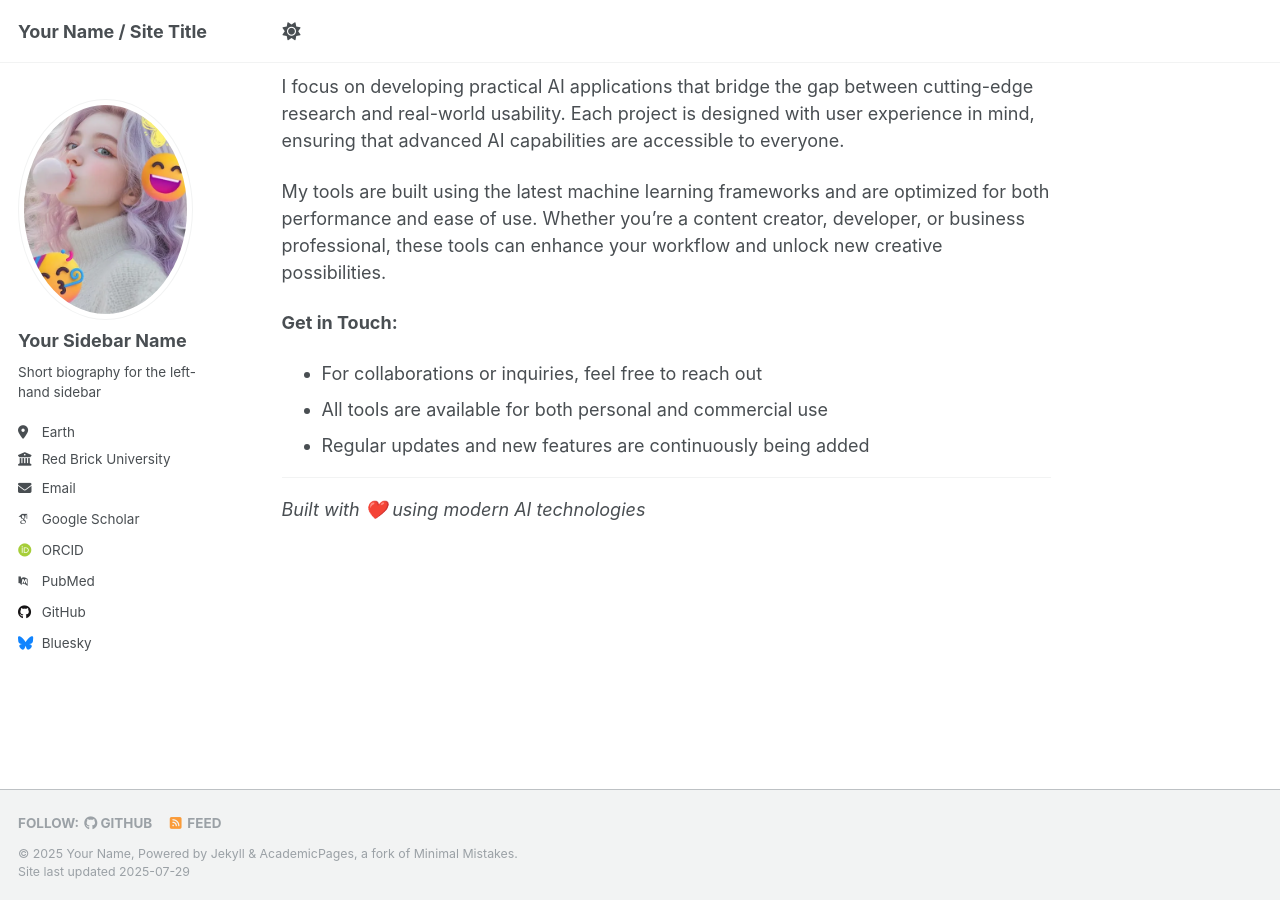
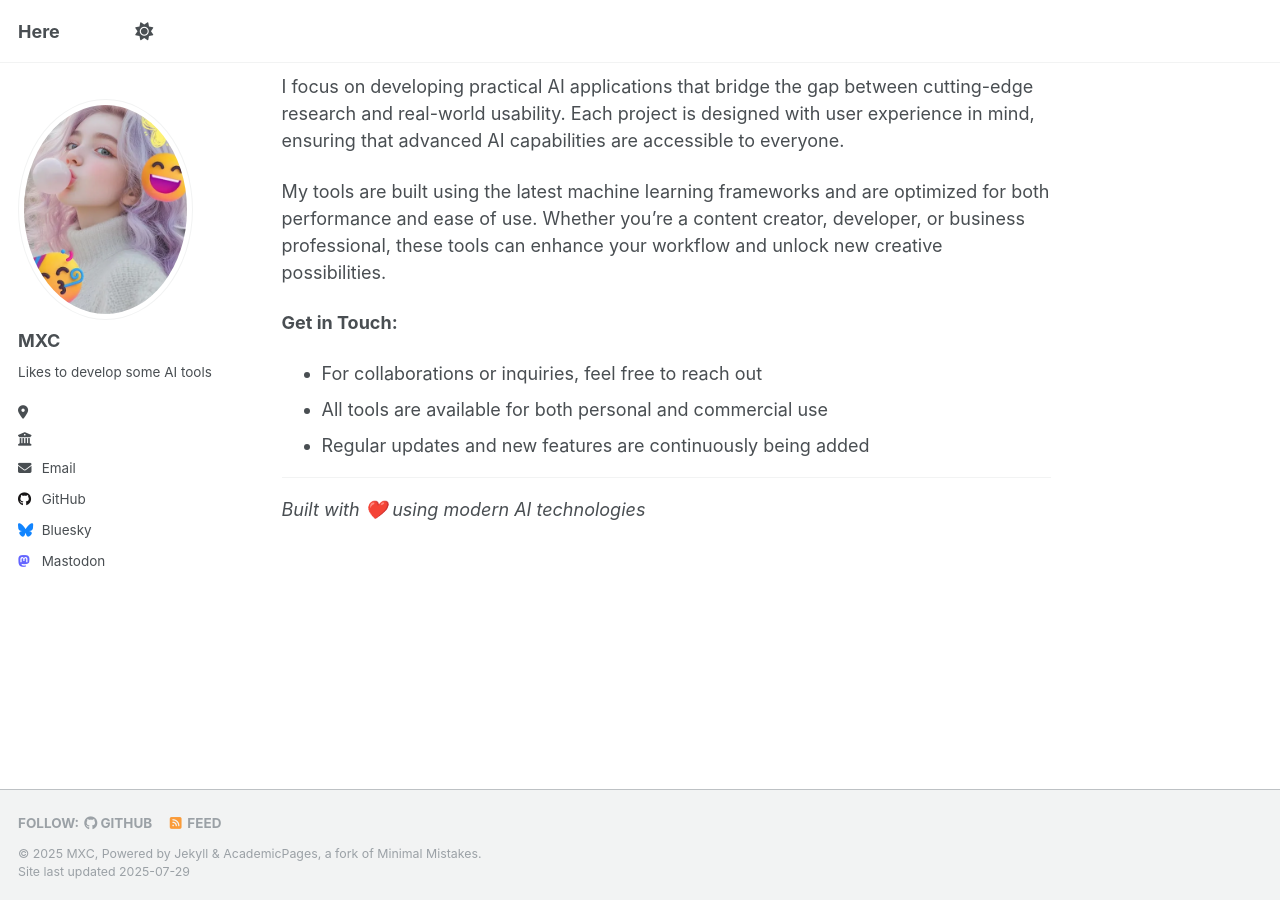
Before and after one commit to MrMengXC/mrmengxc.github.io, a Jekyll site: the page built from _pages/about.md, in a window 1280 px wide and 900 px high, scrolled down 2177 px. Built offline with Jekyll 4.4.1, drawn with Linux system fonts in a browser that asks for light colours; some web fonts are replaced.

Commit message:
更新内容

```diff
--- a/_config.yml
+++ b/_config.yml
@@ -9,11 +9,11 @@
 # Basic Site Settings
 locale                   : "en-US"
 site_theme               : "default"
-title                    : "Your Name / Site Title"
+title                    : "Here"
 title_separator          : "-"
-name                     : &name "Your Name"
-description              : &description "personal description"
-url                      : https://academicpages.github.io # the base hostname & protocol for your site e.g. "https://[your GitHub username].github.io" or if you already have some other page hosted on Github then use "https://[your GitHub username].github.io/[Your Repo Name]"
+name                     : &name "MXC"
+description              : &description ""
+url                      : https://github.com/MrMengXC # the base hostname & protocol for your site e.g. "https://[your GitHub username].github.io" or if you already have some other page hosted on Github then use "https://[your GitHub username].github.io/[Your Repo Name]"
 baseurl                  : "" # the subpath of your site, e.g. "/blog"
 repository               : "academicpages/academicpages.github.io"
 
@@ -23,23 +23,23 @@ repository               : "academicpages/academicpages.github.io"
 author:
   # Biographic information
   avatar           : "profile.png"
-  name             : "Your Sidebar Name"
+  name             : "MXC"
   pronouns         : # example: "she/her"
-  bio              : "Short biography for the left-hand sidebar"
-  location         : "Earth"
-  employer         : "Red Brick University"
+  bio              : "Likes to develop some AI tools"
+  location         : ""
+  employer         : ""
   uri              : # URL
-  email            : "none@example.org"
+  email            : "gmtbuild001@gmail.com"
 
   # Academic websites
   academia         : # URL
   arxiv            : # URL - Update with the correct link to your profile
-  googlescholar    : "https://scholar.google.com/citations?user=PS_CX0AAAAAJ"
+  googlescholar    : #
   inspire-hep      : # URL
   impactstory      : # URL
-  orcid            : "http://orcid.org/yourorcidurl"
+  orcid            : # URL
   semantic         : # URL
-  pubmed           : "https://www.ncbi.nlm.nih.gov/pubmed/?term=john+snow"
+  pubmed           : # URL
   researchgate     : # URL
   scopus           : # URL
 
@@ -47,13 +47,13 @@ author:
   bitbucket        : # Username - Update with your username on the site
   codepen          : # Username
   dribbble         : # Username
-  github           : "academicpages"
+  github           : "MrMengXC"
   kaggle           : # Username
   stackoverflow    : # User number or user number and name (i.e., use "1" or "1/jeff-atwood")
 
   # Social media
   artstation       : # Username
-  bluesky          : "bsky.app" # Replace this with you Bluesky username
+  bluesky          : "mxcdev.bsky.social" # Replace this with you Bluesky username
   facebook         : # Username
   flickr           : # Username
   foursquare       : # Username
@@ -63,7 +63,7 @@ author:
   instagram        : # Username
   lastfm           : # Username
   linkedin         : # Username
-  mastodon         : # URL
+  mastodon         : "https://mastodon.social/@mxc199" # URL
   medium           : # URL
   pinterest        : # Username
   soundcloud       : # Username
```
